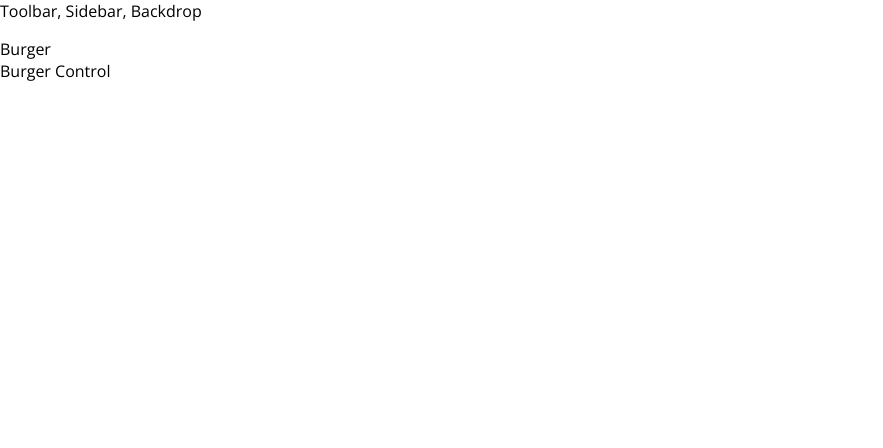
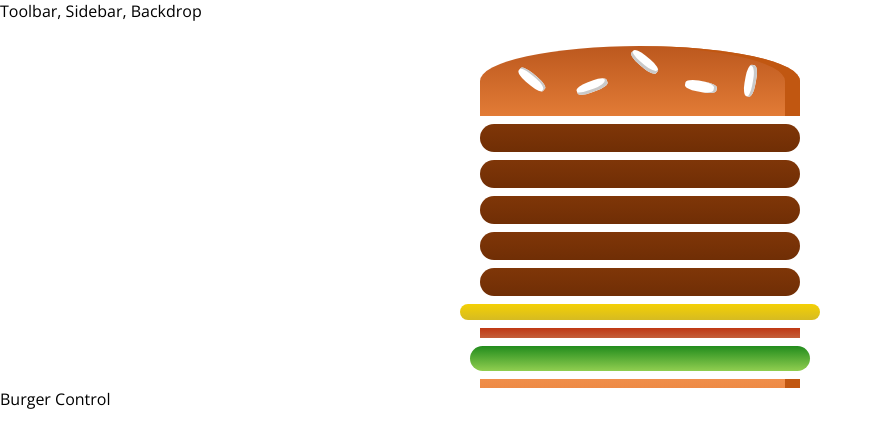
Before and after one commit to hoangtient9/My-burger, a React (Create React App) app: page / in a window 1280 px wide. Shown: the top 448 px of the page, without its empty margins (0-883 px from the left). Built offline with nearby package versions, Linux system fonts and the light colour scheme.

Commit message:
Add style BurgerIngredient vs Burger

```diff
--- a/package.json
+++ b/package.json
@@ -6,6 +6,7 @@
     "@testing-library/jest-dom": "^4.2.4",
     "@testing-library/react": "^9.3.2",
     "@testing-library/user-event": "^7.1.2",
+    "node-sass": "^4.14.1",
     "prop-types": "^15.7.2",
     "react": "^16.13.1",
     "react-dom": "^16.13.1",
--- a/src/App.js
+++ b/src/App.js
@@ -1,5 +1,5 @@
 import React from 'react';
-import './App.module.css';
+import './App.module.scss';
 import Layout from './components/Layout/Layout';
 import BurgerBuilder from './containers/BurgerBuilder/BurgerBuilder';
 
--- a/src/components/Burger/Burger.js
+++ b/src/components/Burger/Burger.js
@@ -0,0 +1,22 @@
+import React from 'react';
+import classes from './Burger.module.scss';
+import BurgerIngredient from  './BurgerIngredient/BurgerIngredient';
+
+const Burger = (props) => {
+  return (
+    <div className={classes.Burger}>
+      <BurgerIngredient type='bread-top'/>
+      <BurgerIngredient type='meat'/>
+      <BurgerIngredient type='meat'/>
+      <BurgerIngredient type='meat'/>
+      <BurgerIngredient type='meat'/>
+      <BurgerIngredient type='meat'/>
+      <BurgerIngredient type='cheese'/>
+      <BurgerIngredient type='bacon'/>
+      <BurgerIngredient type='salad'/>
+      <BurgerIngredient type='bread-bottom'/>
+    </div>
+  )
+}
+
+export default Burger;
--- /dev/null
+++ b/src/components/Burger/Burger.module.scss
@@ -0,0 +1,31 @@
+.Burger {
+    width: 100%;
+    height: 250px;
+    margin: auto;
+    font-size: 1.2rem;
+    font-weight: bold;
+    text-align: center;
+    overflow: scroll;
+    overflow-x: hidden;
+}
+
+@media (min-width: 1000px) and (min-height: 700px) {
+    .Burger {
+        width: 700px;
+        height: 600px;
+    }
+}
+
+@media (min-width: 500px) and (min-height: 401px) {
+    .Burger {
+        width: 450px;
+        height: 400px;
+    }
+}
+
+@media (min-width: 500px) and (min-height: 400px) {
+    .Burger {
+        width: 400px;
+        height: 350px;
+    }
+}
--- a/src/components/Burger/BurgerIngredient/BurgerIngredient.js
+++ b/src/components/Burger/BurgerIngredient/BurgerIngredient.js
@@ -1,16 +1,16 @@
 import React, { Component } from 'react';
-import classes from './BurgerIngredient.module.css';
+import classes from './BurgerIngredient.module.scss';
 import PropTypes from 'prop-types';
 
 class BurgerIngredient extends Component {
   render() {
     let ingredient = null;
 
-    switch (this.props.key) {
+    switch (this.props.type) {
       case 'bread-bottom':
           ingredient = <div className={classes.BreadBottom}></div>
           break;
-      case 'bread-bop':
+      case 'bread-top':
       ingredient = <div className={classes.BreadTop}>
                       <div className={classes.Seed1}></div>
                       <div className={classes.Seed2}></div>
@@ -25,7 +25,7 @@
       case 'salad':
       ingredient = <div className={classes.Salad}></div>
       break;
-      case 'sacon':
+      case 'bacon':
       ingredient = <div className={classes.Bacon}></div>
       break;
       default: ingredient = null;
@@ -37,7 +37,7 @@
 }
 
 BurgerIngredient.propTypes = {
-  key: PropTypes.string.isRequired
+  type: PropTypes.string.isRequired
 }
 
 export default BurgerIngredient;
--- /dev/null
+++ b/src/components/Burger/BurgerIngredient/BurgerIngredient.module.scss
@@ -0,0 +1,112 @@
+.BreadBottom {
+  width: 80%;
+  height: 13%;
+  background: linear-gradient(#F08E4A, #e27b36);
+  border-radius: 0 0 30px 30px;
+  margin: 2% auto;
+  box-shadow: inset -15px 0 #C15711;
+}
+
+.BreadTop {
+  height: 20%;
+  width: 80%;
+  background: linear-gradient(#bc581e, #e27b36);
+  border-radius: 50% 50% 0 0;
+  box-shadow: inset -15px 0 #C15711;
+  margin: 2% auto;
+  position: relative;
+}
+
+.Seed1 {
+  width: 10%;
+  height: 15%;
+  position: absolute;
+  background: white;
+  left: 30%;
+  top: 50%;
+  border-radius: 40%;
+  transform: rotate(-20deg);
+  box-shadow: inset -2px -3px #c9c9c9;
+
+  &:after {
+    content: "";
+    width: 100%;
+    height: 100%;
+    position: absolute;
+    background-color: white;
+    left: -170%;
+    top: -260%;
+    border-radius: 40%;
+    transform: rotate(60deg);
+    box-shadow: inset -1px 2px #c9c9c9;
+  }
+
+  &:before {
+    content: "";
+    width: 100%;
+    height: 100%;
+    position: absolute;
+    background-color: white;
+    left: 180%;
+    top: -50%;
+    border-radius: 40%;
+    transform: rotate(60deg);
+    box-shadow: inset -1px -3px #c9c9c9;
+  }
+}
+
+.Seed2 {
+  width: 10%;
+  height: 15%;
+  position: absolute;
+  background: white;
+  left: 64%;
+  top: 50%;
+  border-radius: 40%;
+  transform: rotate(10deg);
+  box-shadow: inset -3px 0 #c9c9c9;
+
+  &:before {
+    content: "";
+    width: 100%;
+    height: 100%;
+    position: absolute;
+    background-color: white;
+    left: 150%;
+    top: -130%;
+    border-radius: 40%;
+    transform: rotate(90deg);
+    box-shadow: inset 1px 3px #c9c9c9;
+  }
+}
+
+.Meat {
+  width: 80%;
+  height: 8%;
+  background: linear-gradient(#7f3608, #702e05);
+  margin: 2% auto;
+  border-radius: 15px;
+}
+
+.Cheese {
+  width: 90%;
+  height: 4.5%;
+  background: linear-gradient(#f4d004, #d6bb22);
+  margin: 2% auto;
+  border-radius: 25px;
+}
+
+.Salad {
+  width: 85%;
+  height: 7%;
+  background: linear-gradient(#228c1d, #91ce50);
+  margin: 2% auto;
+  border-radius: 20px;
+}
+
+.Bacon {
+  width: 80%;
+  height: 3%;
+  background: linear-gradient(#bf3813, #c45e38);
+  margin: 2% auto;
+}
--- a/src/components/Layout/Layout.js
+++ b/src/components/Layout/Layout.js
@@ -1,6 +1,6 @@
 import React from 'react';
 import Aux from '../../hoc/Auxiliary';
-import classes from './Layout.module.css';
+import classes from './Layout.module.scss';
 
 const Layout = props => (
   <Aux>
--- a/src/components/Layout/Layout.module.css
+++ /dev/null
@@ -1,3 +0,0 @@
-.Content {
-    margin-top: 16px;
-}
--- /dev/null
+++ b/src/components/Layout/Layout.module.scss
@@ -0,0 +1,3 @@
+.Content {
+  margin-top: 16px;
+}
--- a/src/containers/BurgerBuilder/BurgerBuilder.js
+++ b/src/containers/BurgerBuilder/BurgerBuilder.js
@@ -1,11 +1,12 @@
 import React, {Component} from 'react';
 import Aux from '../../hoc/Auxiliary';
+import Burger from '../../components/Burger/Burger';
 
 class BurgerBuilder extends Component {
   render() {
     return (
       <Aux>
-        <div>Burger</div>
+        <Burger />
         <div>Burger Control</div>
       </Aux>
     )
```
Also changed, not shown: src/components/Burger/BurgerIngredient/BurgerIngredient.module.css (deleted, +0 -31 lines), src/App.module.scss (renamed from src/App.module.css), 1 other file (tests, documents, lock files or other folders). Lines whose indentation alone changed are shown as unchanged.
